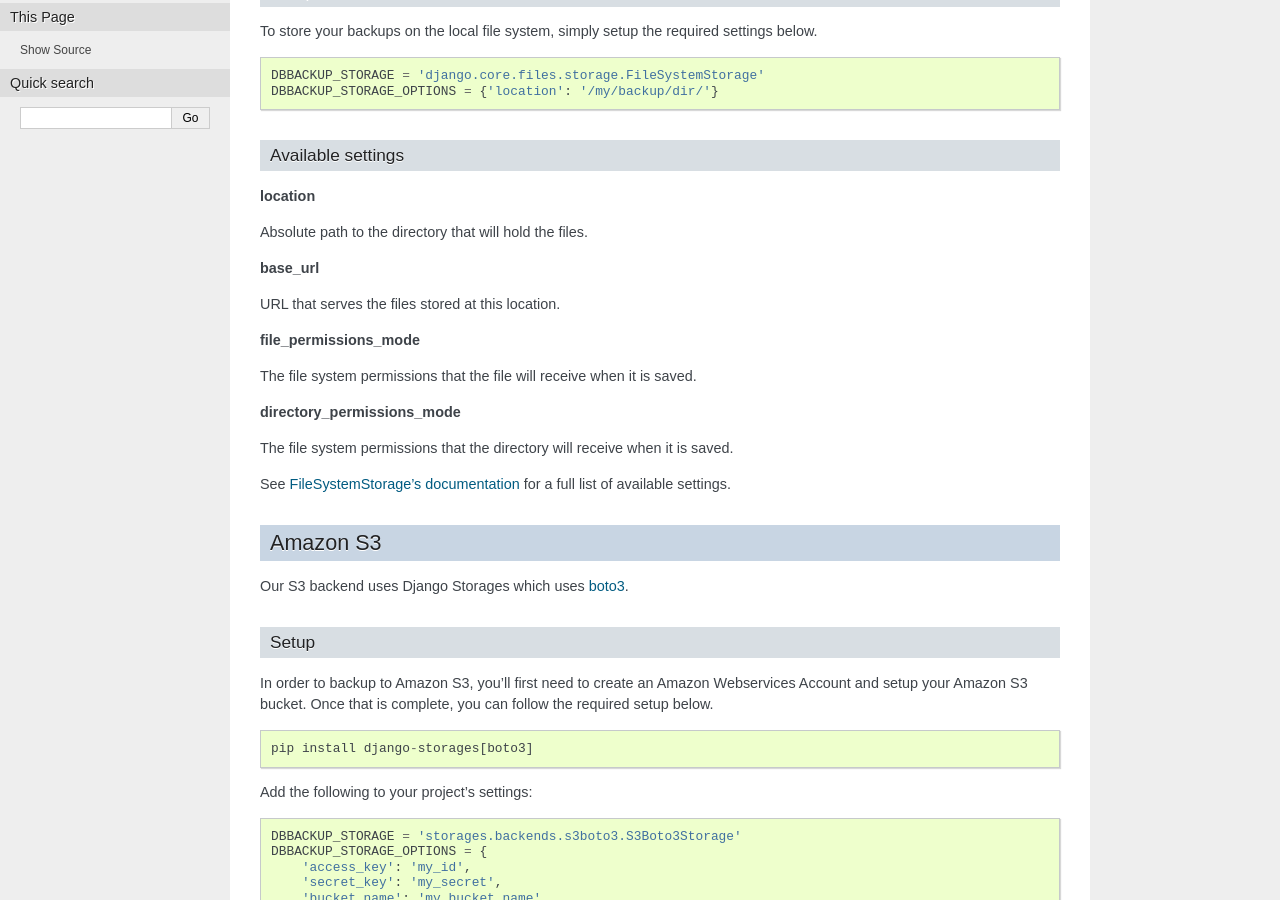
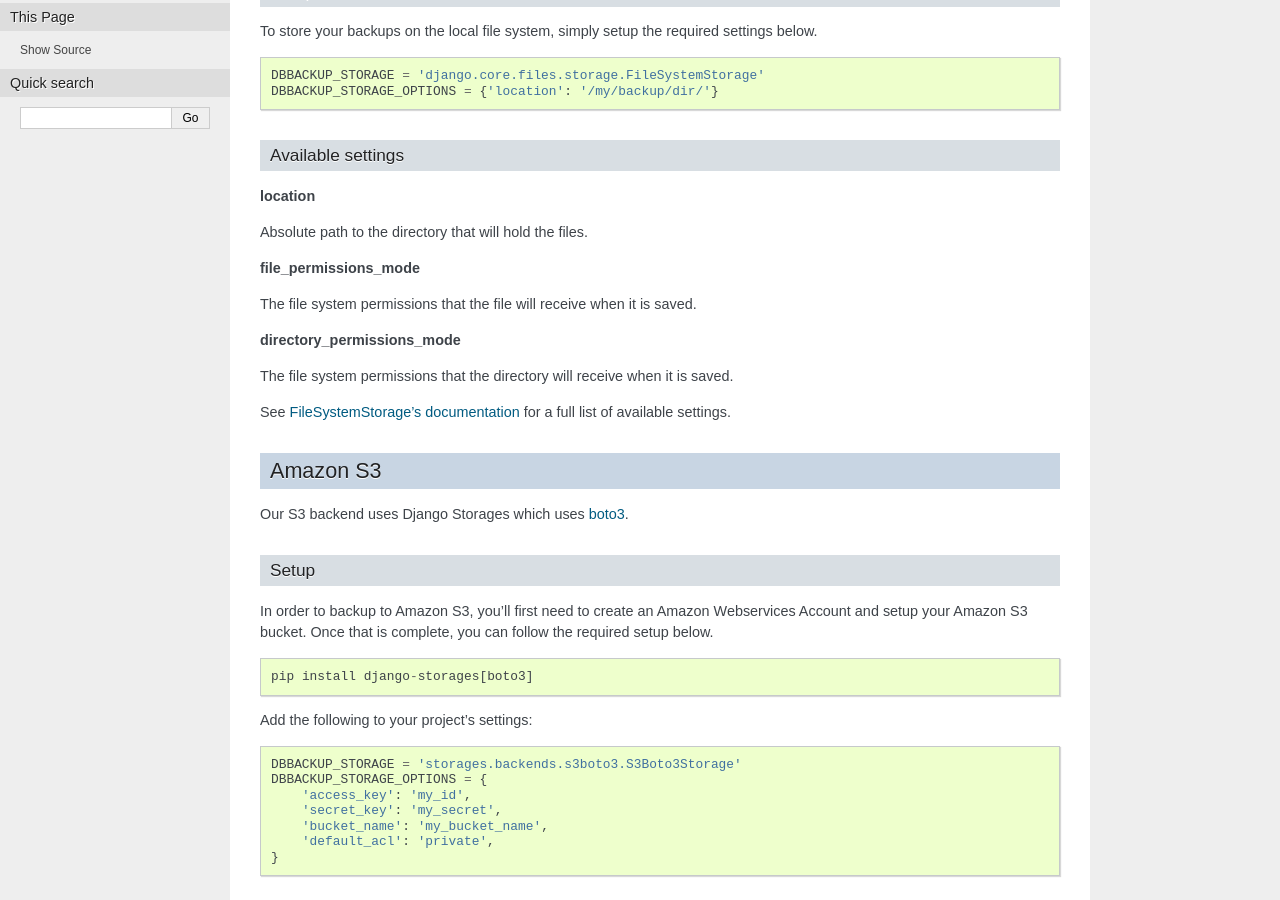
Before and after one commit to jazzband/django-dbbackup, a Sphinx documentation site: the page built from docs/storage.rst, in a window 1280 px wide and 900 px high, scrolled down 617 px. Built offline with Sphinx 7.4.7, drawn with Linux system fonts in a browser that asks for light colours; some of the changed text lies outside the part shown.

Commit message:
Remove base_url in docs as it's not used
Fixes #330

```diff
--- a/docs/storage.rst
+++ b/docs/storage.rst
@@ -50,10 +50,6 @@
 **location**
 
 Absolute path to the directory that will hold the files.
-
-**base_url**
-
-URL that serves the files stored at this location.
 
 **file_permissions_mode**
 
@@ -238,10 +234,6 @@
 
 A FTP URI with optional user, password and port. example: ``'ftp://anonymous@myftp.net'``
 
-**base_url**
-
-URL that serves with HTTP(S) the files stored at this location.
-
 Setup
 ~~~~~
 
```
